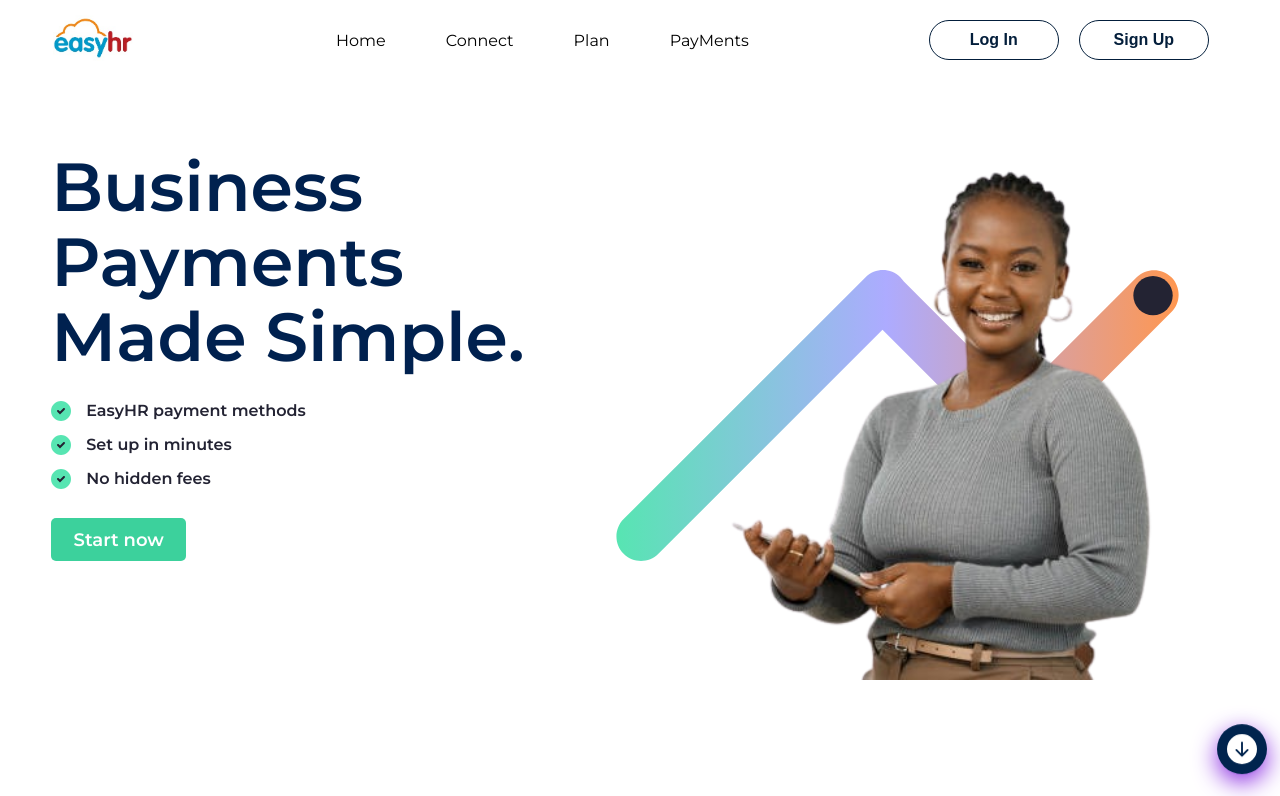
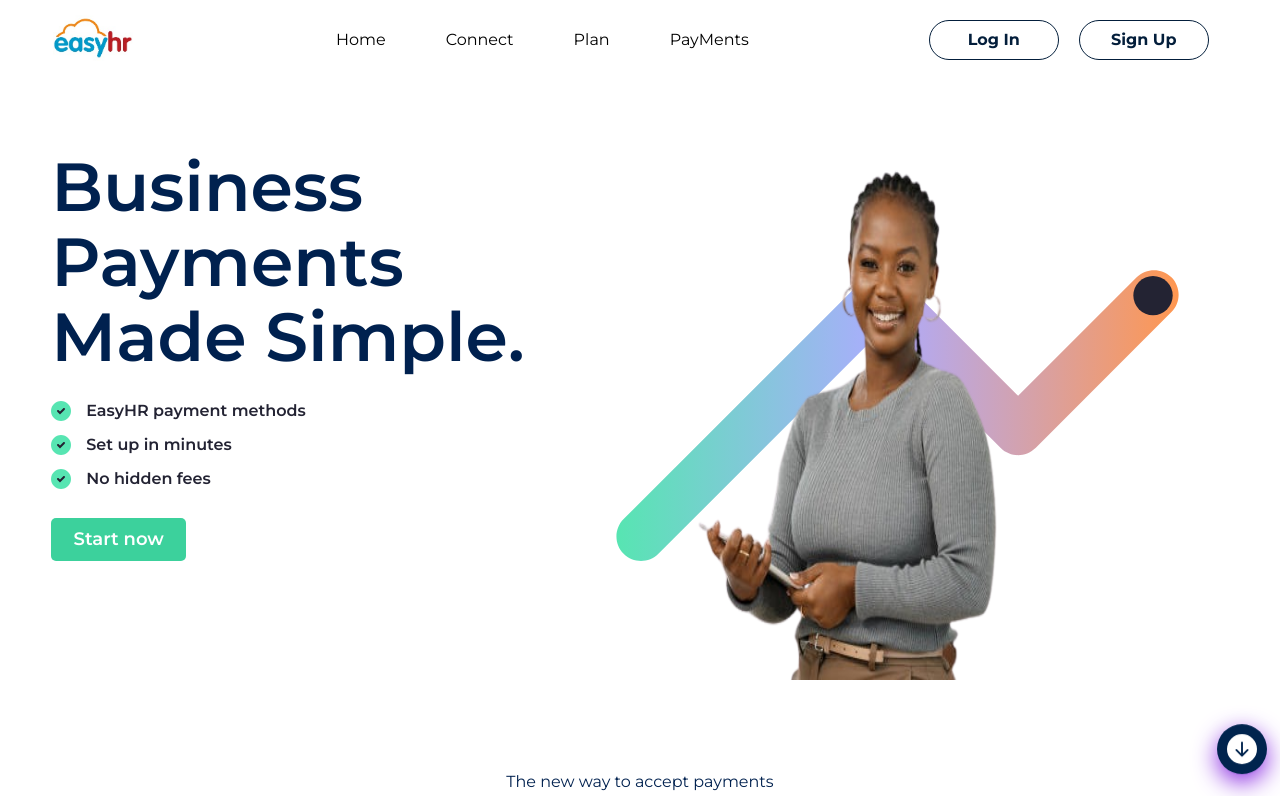
Before and after one commit to OgbuEsther/Easy_HR_FE2, a React (Create React App) app: page / in a window 1280 px wide. Shown: the top 796 px of the page. Built offline with nearby package versions, Linux system fonts and the light colour scheme.

Commit message:
Tailwind added

```diff
--- a/package.json
+++ b/package.json
@@ -68,5 +68,8 @@
       "last 1 firefox version",
       "last 1 safari version"
     ]
+  },
+  "devDependencies": {
+    "tailwindcss": "^3.3.1"
   }
 }
--- a/src/index.css
+++ b/src/index.css
@@ -9,3 +9,7 @@ code {
   font-family: source-code-pro, Menlo, Monaco, Consolas, 'Courier New',
     monospace;
 }
+
+@tailwind base;
+@tailwind components;
+@tailwind utilities;
--- /dev/null
+++ b/tailwind.config.js
@@ -0,0 +1,10 @@
+/** @type {import('tailwindcss').Config} */
+module.exports = {
+  content: [
+    "./src/**/*.{js,jsx,ts,tsx}",
+  ],
+  theme: {
+    extend: {},
+  },
+  plugins: [],
+}
```
Also changed, not shown: 1 other file (tests, documents, lock files or other folders).
